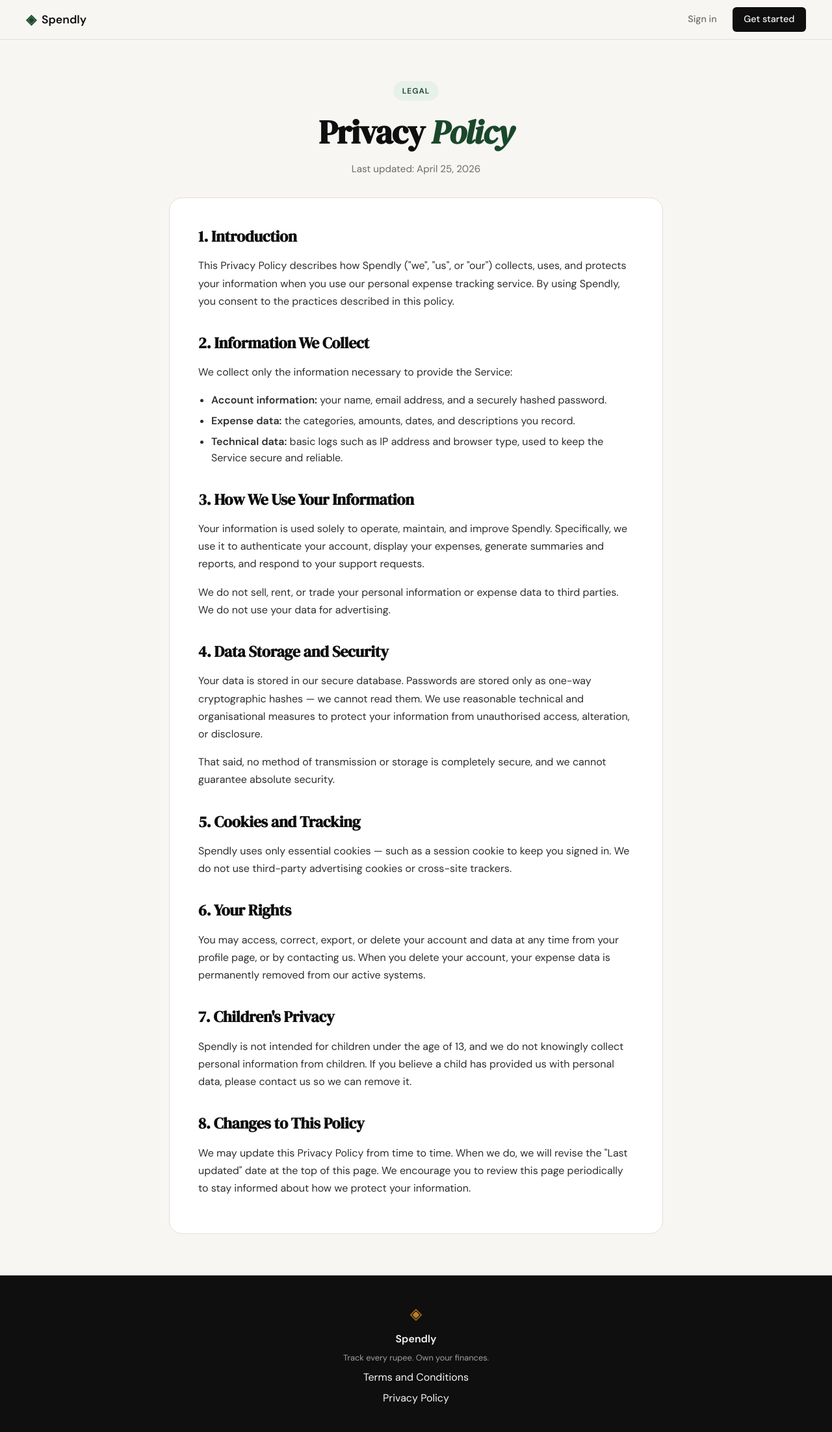
After one commit to aggarwalshreya-21/money_manager, a Flask app: page /privacy in a window 1280 px wide. The commit adds this page. Shown: the whole page at 65% size. Run offline with Flask 3, Linux system fonts and the light colour scheme.

Commit message:
update: landing page: add privacy page

```diff
--- a/app.py
+++ b/app.py
@@ -25,6 +25,11 @@ def login():
 @app.route("/terms")
 def terms():
     return render_template("terms.html")
+
+
+@app.route("/privacy")
+def privacy():
+    return render_template("privacy.html")
 
 
 # ------------------------------------------------------------------ #
--- a/static/css/style.css
+++ b/static/css/style.css
@@ -478,6 +478,76 @@ a { color: inherit; text-decoration: none; }
 .auth-switch a:hover { text-decoration: underline; }
 
 /* ------------------------------------------------------------------ */
+/* Legal pages (Terms, Privacy)                                        */
+/* ------------------------------------------------------------------ */
+
+.legal-hero {
+    max-width: var(--max-width);
+    margin: 0 auto;
+    padding: 4rem 2rem 2rem;
+    text-align: center;
+}
+
+.legal-hero .hero-badge { margin-bottom: 1.25rem; }
+
+.legal-hero h1 {
+    font-family: var(--font-display);
+    font-size: clamp(2.25rem, 4vw, 3.25rem);
+    line-height: 1.1;
+    letter-spacing: -0.02em;
+    margin-bottom: 1rem;
+}
+
+.legal-hero h1 em { font-style: italic; color: var(--accent); }
+
+.legal-hero .legal-updated {
+    color: var(--ink-muted);
+    font-size: 0.95rem;
+}
+
+.legal-content {
+    max-width: 760px;
+    margin: 0 auto 4rem;
+    padding: 2.5rem 2.75rem;
+    background: var(--paper-card);
+    border: 1px solid var(--border);
+    border-radius: var(--radius-lg);
+}
+
+.legal-content h2 {
+    font-family: var(--font-display);
+    font-size: 1.5rem;
+    color: var(--ink);
+    margin-top: 2rem;
+    margin-bottom: 0.75rem;
+    letter-spacing: -0.01em;
+}
+
+.legal-content h2:first-child { margin-top: 0; }
+
+.legal-content p {
+    color: var(--ink-soft);
+    font-size: 1rem;
+    line-height: 1.7;
+    margin-bottom: 1rem;
+}
+
+.legal-content ul {
+    color: var(--ink-soft);
+    padding-left: 1.25rem;
+    margin-bottom: 1rem;
+}
+
+.legal-content li { margin-bottom: 0.4rem; }
+
+.legal-wrapper { margin: 0 auto; max-width: 820px; padding: 0 1rem; }
+
+@media (max-width: 600px) {
+    .legal-hero { padding: 2.5rem 1rem 1.5rem; }
+    .legal-content { padding: 1.75rem 1.25rem; }
+}
+
+/* ------------------------------------------------------------------ */
 /* Footer                                                              */
 /* ------------------------------------------------------------------ */
 
--- a/templates/base.html
+++ b/templates/base.html
@@ -35,7 +35,7 @@
             <span class="footer-name">Spendly</span>
             <p class="footer-copy">Track every rupee. Own your finances.</p>
             <a href="/terms">Terms and Conditions</a>
-            <a href="#">Privacy Policy</a>
+            <a href="/privacy">Privacy Policy</a>
         </div>
     </footer>
 
--- /dev/null
+++ b/templates/privacy.html
@@ -0,0 +1,91 @@
+{% extends "base.html" %}
+
+{% block title %}Privacy Policy — Spendly{% endblock %}
+
+{% block content %}
+
+<section class="legal-hero">
+    <div class="hero-badge">Legal</div>
+    <h1>Privacy <em>Policy</em></h1>
+    <p class="legal-updated">Last updated: April 25, 2026</p>
+</section>
+
+<article class="legal-content">
+
+    <h2>1. Introduction</h2>
+    <p>
+        This Privacy Policy describes how Spendly ("we", "us", or "our")
+        collects, uses, and protects your information when you use our
+        personal expense tracking service. By using Spendly, you consent to
+        the practices described in this policy.
+    </p>
+
+    <h2>2. Information We Collect</h2>
+    <p>
+        We collect only the information necessary to provide the Service:
+    </p>
+    <ul>
+        <li><strong>Account information:</strong> your name, email address, and a securely hashed password.</li>
+        <li><strong>Expense data:</strong> the categories, amounts, dates, and descriptions you record.</li>
+        <li><strong>Technical data:</strong> basic logs such as IP address and browser type, used to keep the Service secure and reliable.</li>
+    </ul>
+
+    <h2>3. How We Use Your Information</h2>
+    <p>
+        Your information is used solely to operate, maintain, and improve
+        Spendly. Specifically, we use it to authenticate your account,
+        display your expenses, generate summaries and reports, and respond
+        to your support requests.
+    </p>
+    <p>
+        We do not sell, rent, or trade your personal information or
+        expense data to third parties. We do not use your data for
+        advertising.
+    </p>
+
+    <h2>4. Data Storage and Security</h2>
+    <p>
+        Your data is stored in our secure database. Passwords are stored
+        only as one-way cryptographic hashes — we cannot read them. We use
+        reasonable technical and organisational measures to protect your
+        information from unauthorised access, alteration, or disclosure.
+    </p>
+    <p>
+        That said, no method of transmission or storage is completely
+        secure, and we cannot guarantee absolute security.
+    </p>
+
+    <h2>5. Cookies and Tracking</h2>
+    <p>
+        Spendly uses only essential cookies — such as a session cookie to
+        keep you signed in. We do not use third-party advertising cookies
+        or cross-site trackers.
+    </p>
+
+    <h2>6. Your Rights</h2>
+    <p>
+        You may access, correct, export, or delete your account and data
+        at any time from your profile page, or by contacting us. When you
+        delete your account, your expense data is permanently removed from
+        our active systems.
+    </p>
+
+    <h2>7. Children's Privacy</h2>
+    <p>
+        Spendly is not intended for children under the age of 13, and we
+        do not knowingly collect personal information from children. If
+        you believe a child has provided us with personal data, please
+        contact us so we can remove it.
+    </p>
+
+    <h2>8. Changes to This Policy</h2>
+    <p>
+        We may update this Privacy Policy from time to time. When we do,
+        we will revise the "Last updated" date at the top of this page.
+        We encourage you to review this page periodically to stay
+        informed about how we protect your information.
+    </p>
+
+</article>
+
+{% endblock %}
```
Also changed, not shown: templates/terms.html (+5 -12 lines).
